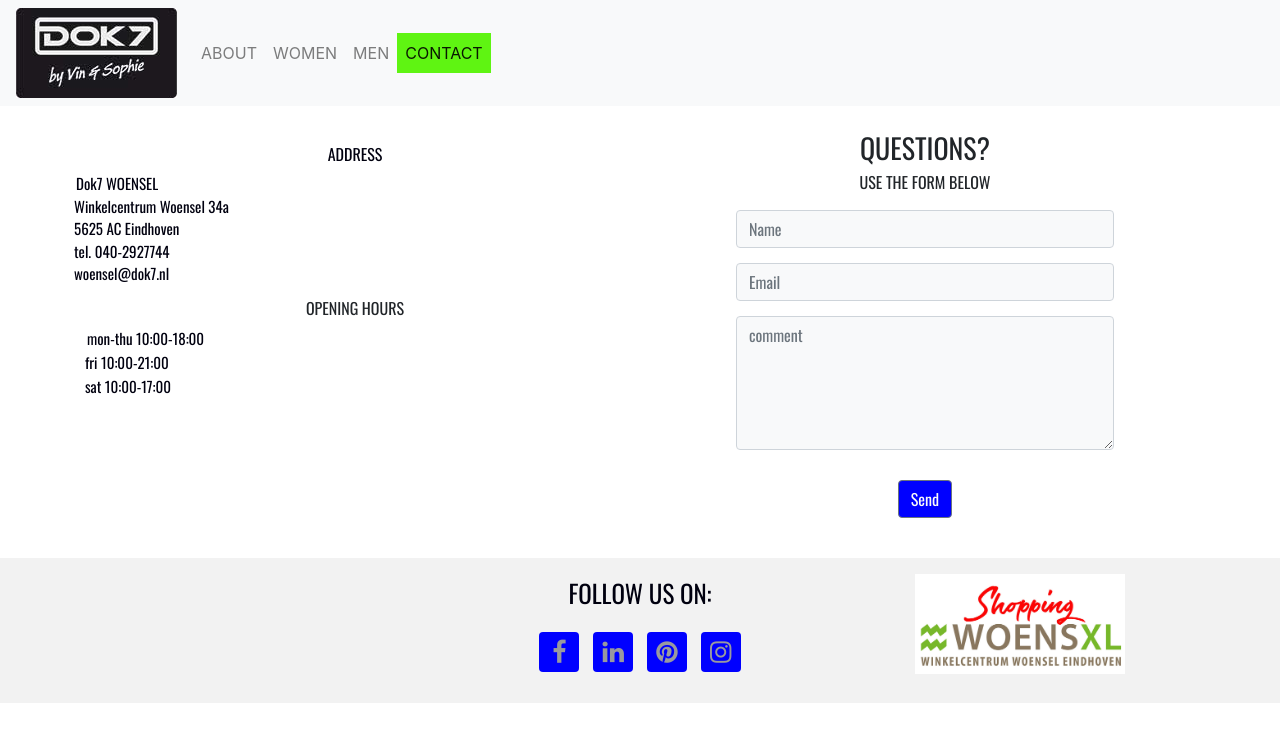
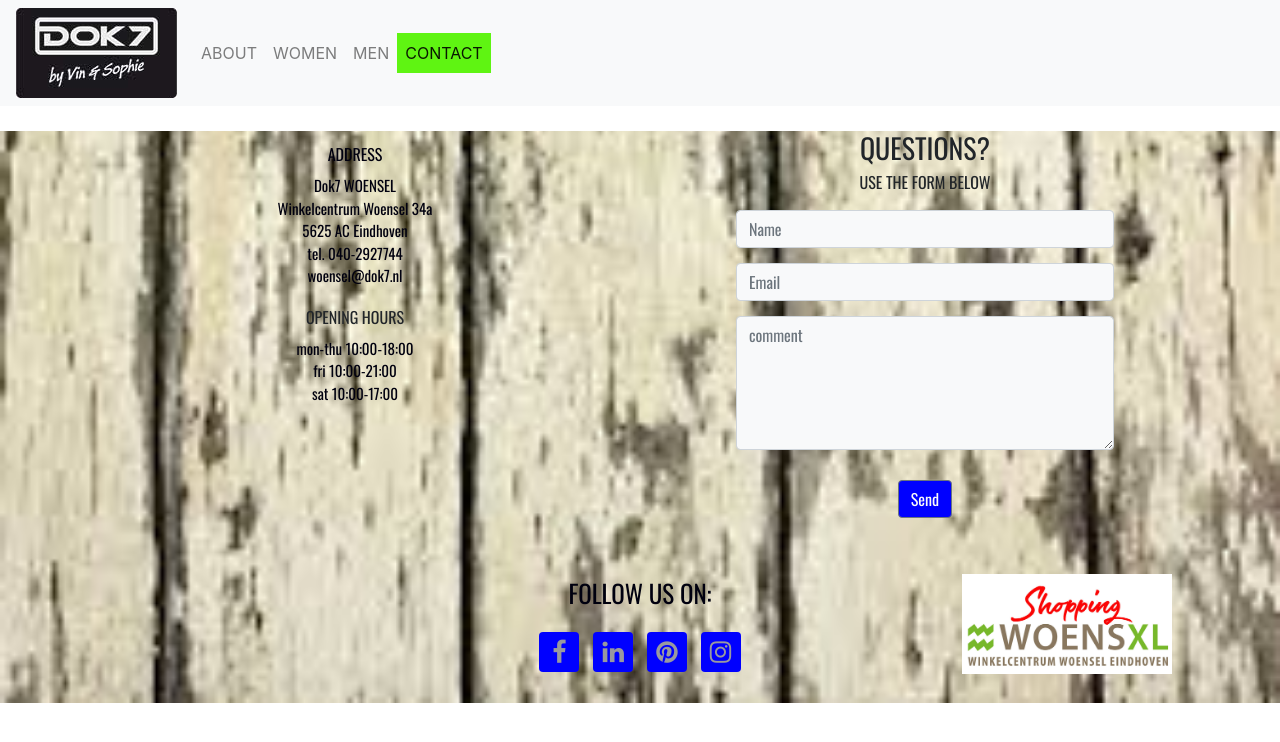
Before and after one commit to PeterdeWolff/dok7-website, a plain HTML site: page contact.html in a window 1280 px wide. Drawn offline with nearby package versions, Linux system fonts and the light colour scheme.

Commit message:
add background contact page

```diff
--- a/contact.html
+++ b/contact.html
@@ -36,29 +36,29 @@
     </div>
   </nav>
   </header>
+  <div class="background-about">
 
-  <section class="container-fluid">
       <div class= "container contact-heading ">
         <div class= "row">
           <div class= "col-sm-6">
             <div class="row address">
               <div class= "col address">
                 <h6 class="uppercase text-center">address</h6>
-              <span class= "address text-center">
+                  <p class= "address text-center">
                     Dok7 WOENSEL<br>
                     Winkelcentrum Woensel 34a<br>
                     5625 AC Eindhoven<br>
                     tel. 040-2927744<br>
-                woensel@dok7.nl</span>
+                    woensel@dok7.nl</p>
               </div>
             </div>
             <div class="row opening">
               <div class="col opening">
                 <h6 class="uppercase text-center">opening hours</h6>
-              <span class= "address text-center">
+                  <p class= "address text-center">
                     mon-thu 10:00-18:00<br>
                     fri 10:00-21:00<br>
-                sat 10:00-17:00</span>
+                    sat 10:00-17:00</p>
               </div>
             </div>
           </div>
@@ -67,7 +67,6 @@
               <div class="col">
                 <h3 class="uppercase text-center">questions?</h3>
                 <h6 class="uppercase text-center">use the form below</h6>
-
                   <div class="center-form">
                     <form>
                         <input type="text" name="name" id="fullname" class="form-control" placeholder="Name" required />
@@ -80,16 +79,14 @@
                           </div>
                     </form>
                   </div>
-
             </div>
           </div>
         </div>
       </div>
     </div>
-  </section>
 
-  <footer id="main-footer">
-    <div class="container">
+  <footer id="main-footer-fluid">
+    <div class="container-fluid">
       <div class="row">
         <div class="col-sm-4 home">
             <div class="home button">
@@ -139,6 +136,7 @@
 
   </footer>
  </div>
+</div>
     <script src="https://code.jquery.com/jquery-3.3.1.slim.min.js" integrity="sha384-q8i/X+965DzO0rT7abK41JStQIAqVgRVzpbzo5smXKp4YfRvH+8abtTE1Pi6jizo" crossorigin="anonymous"></script>
 <script src="https://cdnjs.cloudflare.com/ajax/libs/popper.js/1.14.3/umd/popper.min.js" integrity="sha384-ZMP7rVo3mIykV+2+9J3UJ46jBk0WLaUAdn689aCwoqbBJiSnjAK/l8WvCWPIPm49" crossorigin="anonymous"></script>
 <script src="https://stackpath.bootstrapcdn.com/bootstrap/4.1.3/js/bootstrap.min.js" integrity="sha384-ChfqqxuZUCnJSK3+MXmPNIyE6ZbWh2IMqE241rYiqJxyMiZ6OW/JmZQ5stwEULTy" crossorigin="anonymous"></script>
```
Lines whose indentation alone changed are shown as unchanged.
